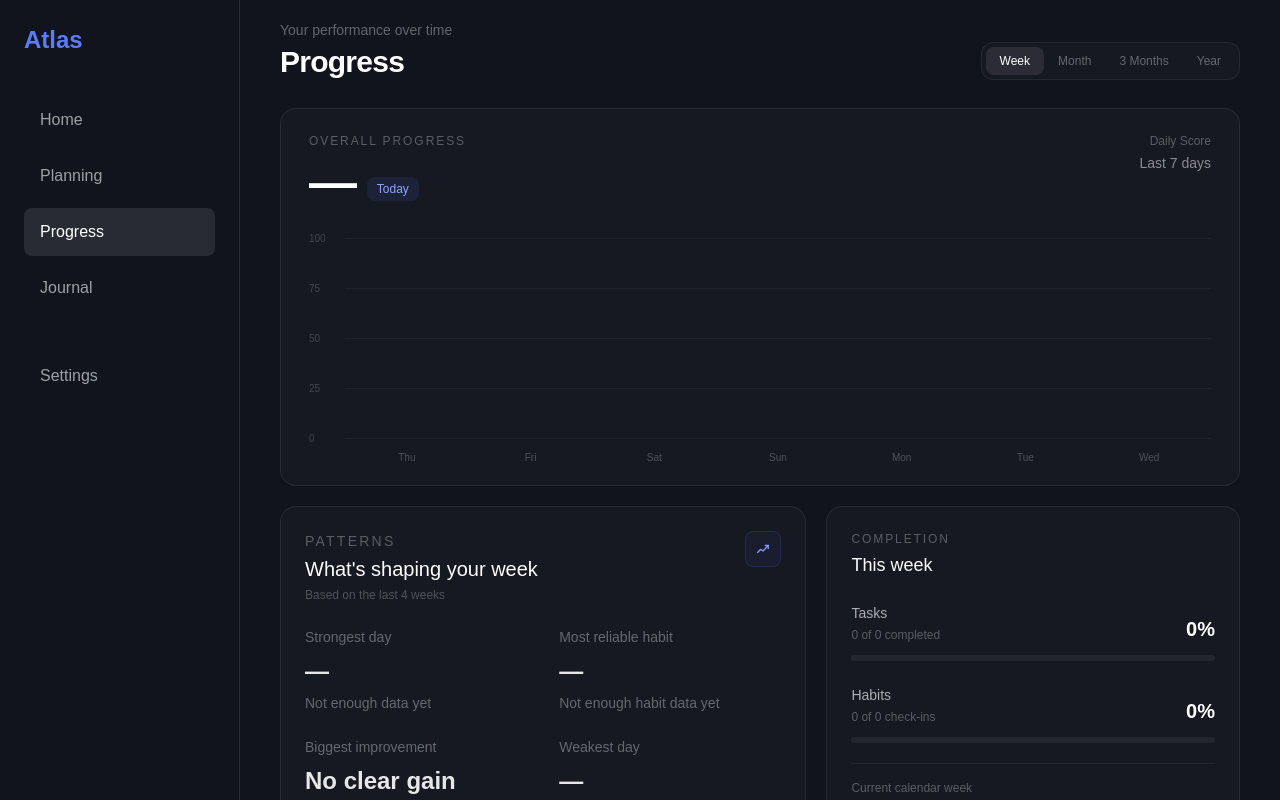
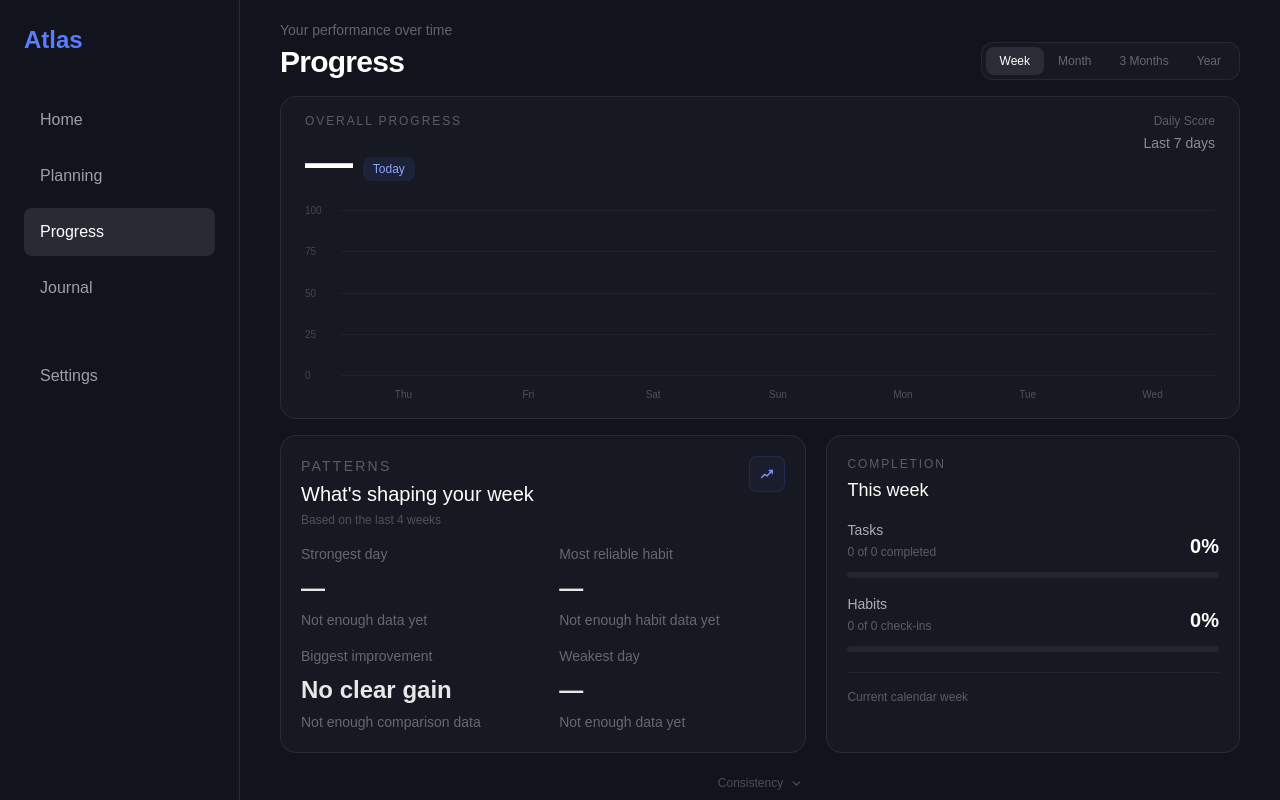
Before and after one commit to HB-16-Manoel/Atlas, a Next.js app: page / in a window 1280 px wide. Both pictures are taken after a click on the button "Progress". Built offline with nearby package versions, Linux system fonts and the light colour scheme.

Commit message:
Compact Progress screen content

```diff
--- a/app/components/Progress.tsx
+++ b/app/components/Progress.tsx
@@ -3258,7 +3258,7 @@ export default function Progress({
 
         {/* OVERALL PROGRESS */}
 
-        <div className="mt-7 rounded-2xl border border-white/[0.08] bg-white/[0.025] px-7 pb-5 pt-6">
+        <div className="mt-4 rounded-2xl border border-white/[0.08] bg-white/[0.025] px-6 pb-4 pt-4">
           <div className="flex items-start justify-between">
             <div>
               <p className="text-xs font-medium uppercase tracking-[0.16em] text-white/30">
@@ -3294,7 +3294,7 @@ export default function Progress({
             </div>
           </div>
 
-          <div className="relative mt-6 h-[215px]">
+          <div className="relative mt-4 h-[180px]">
             <div className="absolute inset-0 flex flex-col justify-between">
               {[
                 "100",
@@ -3480,8 +3480,8 @@ export default function Progress({
 
         {/* PATTERNS + COMPLETION */}
 
-        <div className="mt-5 grid grid-cols-[1.12fr_0.88fr] gap-5">
-          <div className="rounded-2xl border border-white/[0.08] bg-white/[0.025] p-6">
+        <div className="mt-4 grid grid-cols-[1.12fr_0.88fr] gap-5">
+          <div className="rounded-2xl border border-white/[0.08] bg-white/[0.025] p-5">
             <div className="flex items-start justify-between">
               <div>
                 <p className="text-sm font-medium uppercase tracking-[0.16em] text-white/30">
@@ -3523,7 +3523,7 @@ export default function Progress({
               </div>
             </div>
 
-            <div className="mt-6 grid grid-cols-2 gap-x-8 gap-y-6">
+            <div className="mt-4 grid grid-cols-2 gap-x-8 gap-y-4">
               <div>
                 <p className="text-sm text-white/35">
                   Strongest day
@@ -3615,7 +3615,7 @@ export default function Progress({
 
           {/* COMPLETION */}
 
-          <div className="rounded-2xl border border-white/[0.08] bg-white/[0.025] p-6">
+          <div className="rounded-2xl border border-white/[0.08] bg-white/[0.025] p-5">
             <p className="text-xs font-medium uppercase tracking-[0.16em] text-white/30">
               Completion
             </p>
@@ -3624,7 +3624,7 @@ export default function Progress({
               This week
             </h3>
 
-            <div className="mt-6 space-y-6">
+            <div className="mt-4 space-y-4">
               <div>
                 <div className="flex items-end justify-between">
                   <div>
@@ -3792,7 +3792,7 @@ export default function Progress({
 
         {/* DAYS ON TRACK */}
 
-        <div className="mt-7 rounded-2xl border border-white/[0.08] bg-white/[0.025] p-6">
+        <div className="mt-4 rounded-2xl border border-white/[0.08] bg-white/[0.025] p-5">
           <div className="flex items-start justify-between">
             <div>
               <p className="text-xs font-medium uppercase tracking-[0.16em] text-white/30">
@@ -3834,7 +3834,7 @@ export default function Progress({
             </div>
           </div>
 
-          <div className="relative mt-8">
+          <div className="relative mt-5">
             <div className="absolute left-[7%] right-[7%] top-[45px] h-px bg-white/[0.07]" />
 
             <div className="relative grid grid-cols-7">
@@ -4024,10 +4024,10 @@ export default function Progress({
 
         {/* TASKS VS HABITS + 4-WEEK CONSISTENCY */}
 
-        <div className="mt-5 grid grid-cols-[1.35fr_0.65fr] gap-5">
+        <div className="mt-4 grid grid-cols-[1.35fr_0.65fr] gap-5">
           {/* TASKS VS HABITS */}
 
-          <div className="rounded-2xl border border-white/[0.08] bg-white/[0.025] p-6">
+          <div className="rounded-2xl border border-white/[0.08] bg-white/[0.025] p-5">
             <div className="flex items-start justify-between">
               <div>
                 <p className="text-xs font-medium uppercase tracking-[0.16em] text-white/30">
@@ -4058,7 +4058,7 @@ export default function Progress({
               </div>
             </div>
 
-            <div className="relative mt-6 h-[160px]">
+            <div className="relative mt-4 h-[140px]">
               <div className="absolute inset-0 flex flex-col justify-between pb-6">
                 {[
                   "100",
@@ -4219,7 +4219,7 @@ export default function Progress({
 
           {/* 4 WEEK CONSISTENCY */}
 
-          <div className="rounded-2xl border border-white/[0.08] bg-white/[0.025] p-6">
+          <div className="rounded-2xl border border-white/[0.08] bg-white/[0.025] p-5">
             <p className="text-xs font-medium uppercase tracking-[0.16em] text-white/30">
               Consistency
             </p>
@@ -4333,7 +4333,7 @@ export default function Progress({
          * REAL ATLAS INSIGHT V1
          * ====================================================== */}
 
-        <div className="mt-5 rounded-2xl border border-[#5B7CFF]/12 bg-[#5B7CFF]/[0.025] px-6 py-5">
+        <div className="mt-4 rounded-2xl border border-[#5B7CFF]/12 bg-[#5B7CFF]/[0.025] px-5 py-4">
           <div className="flex items-start gap-4">
             <div className="flex h-9 w-9 shrink-0 items-center justify-center rounded-xl border border-[#5B7CFF]/15 bg-[#5B7CFF]/10 text-[#8EA4FF]">
               <svg
```
